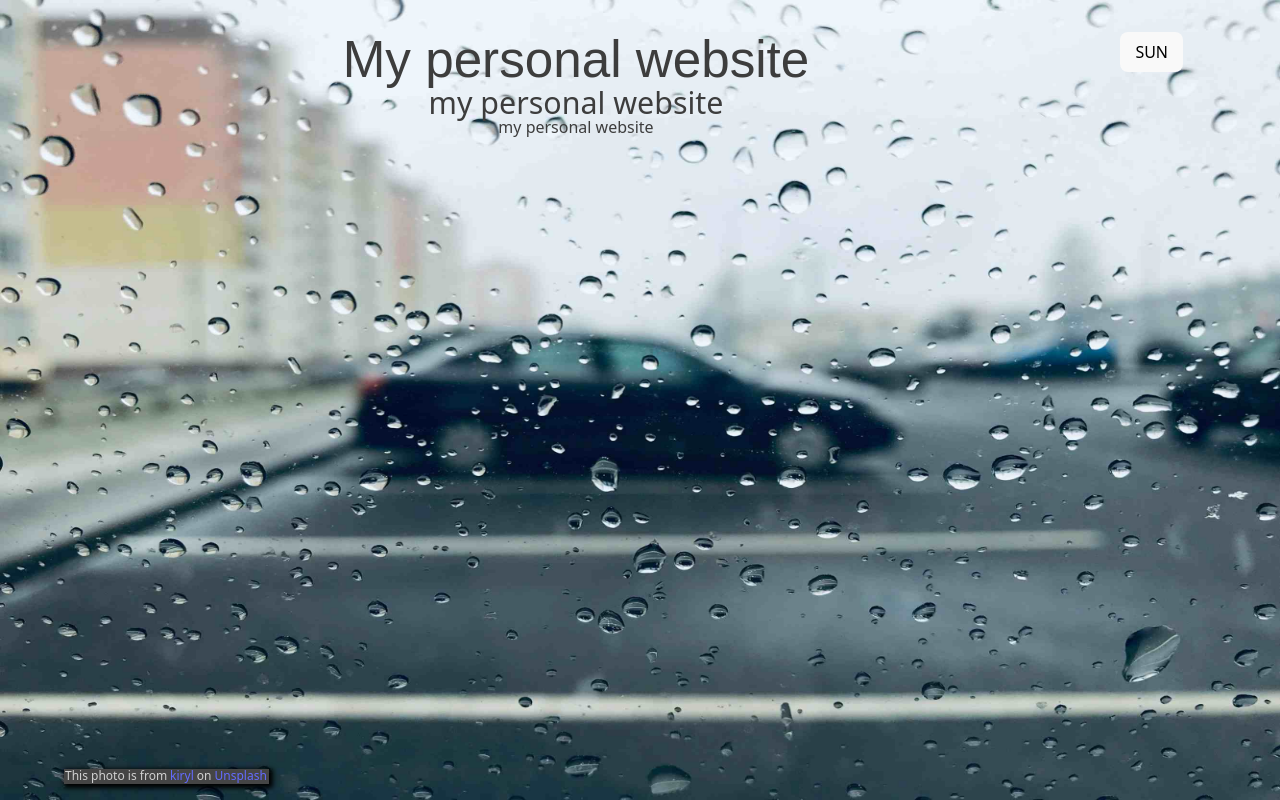
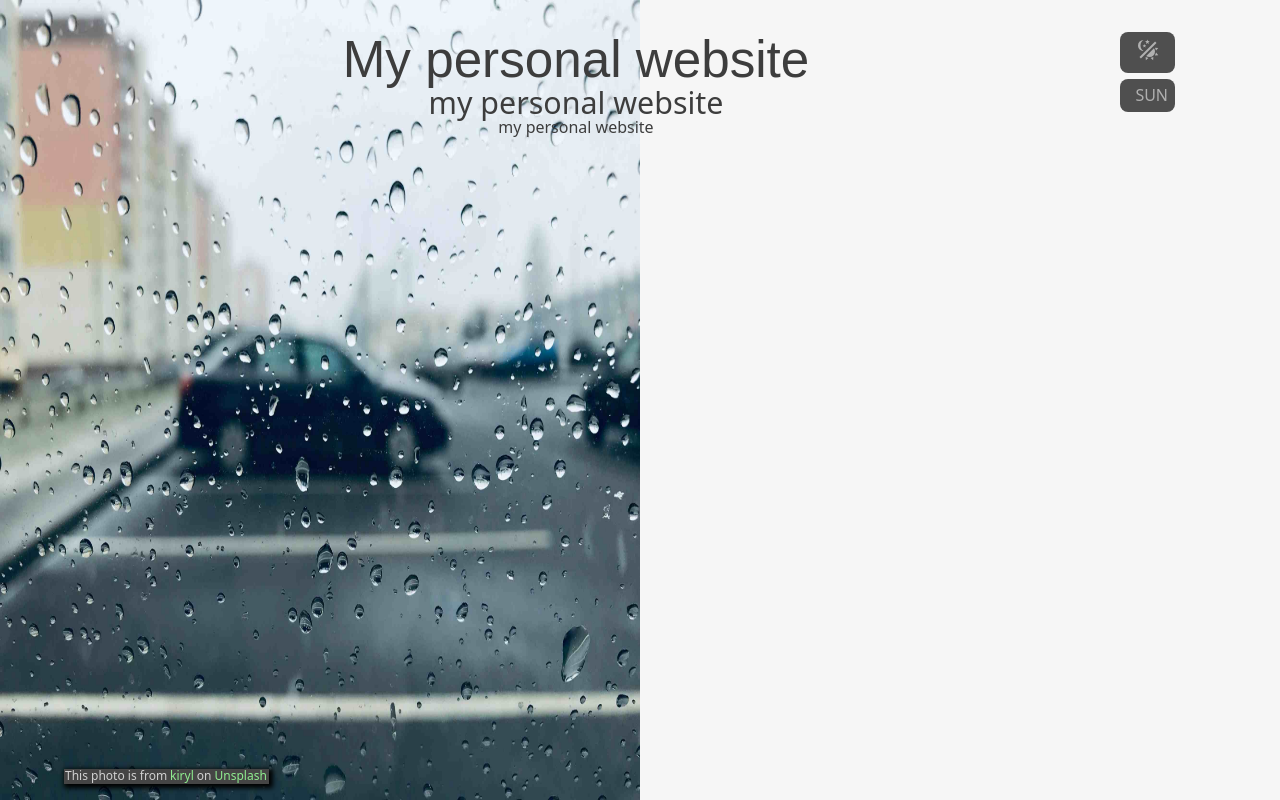
Before and after one commit to manelly67/mypersonalwebsite, a React (Vite) app: page / in a window 1280 px wide. Both pictures are taken after a click on the button "RAIN". Shown: the top 800 px of the page. Built offline with nearby package versions, Linux system fonts and the light colour scheme; a web font is replaced by a local one.

Commit message:
add styles for light/dark and modifybuttons style in animation components

```diff
--- a/src/App.jsx
+++ b/src/App.jsx
@@ -6,13 +6,21 @@ import sun_large from "./assets/img/sun/sunny_day_large.jpg";
 import sun_medium from "./assets/img/sun/sunny_day_medium.jpg";
 import sun_small from "./assets/img/sun/sunny_day_small.jpg";
 import "./styles/App.css";
+import ToggleTheme from "./components/ToggleTheme";
 import Raining from "./animation/Raining";
 import Sunny from "./animation/Sunny";
 import styles from "./styles/Slides.module.css";
+import { myName } from "./assets/text-content";
 
 function App() {
   const body = document.querySelector("body");
+  if (body) {
+    document.body.className = "light";
+  }
   const titleDiv = document.querySelector("title");
+  if (titleDiv) {
+    titleDiv.textContent = `${myName}'s Portfolio`;
+  }
   const [activeIndex, setActiveIndex] = useState(0);
   const [screenWidth, setScreenWidth] = useState(0);
   const [screenHeight, setScreenHeight] = useState(0);
@@ -23,14 +31,12 @@ function App() {
     setScreenHeight(window.innerHeight);
   }, [screenWidth, screenHeight]);
 
-
-function fading(){
-  const picture = document.querySelector("picture");
-  if(picture){
-    picture.className = animateOut;
+  function fading() {
+    const picture = document.querySelector("picture");
+    if (picture) {
+      picture.className = animateOut;
+    }
   }
-}
-
 
   return (
     <>
@@ -42,6 +48,7 @@ function fading(){
         </section>
 
         <aside>
+          <ToggleTheme theme="light" />
           <Raining
             screenWidth={screenWidth}
             screenHeight={screenHeight}
--- a/src/animation/Raining.jsx
+++ b/src/animation/Raining.jsx
@@ -1,4 +1,5 @@
-import styles from "../styles/Slides.module.css";
+import styles1 from "../styles/Slides.module.css";
+import styles2 from "../styles/Buttons.module.css";
 
 const Raining = (props) => {
   const {
@@ -12,7 +13,10 @@ const Raining = (props) => {
     screenHeight,
   } = props;
 
-  const { animateIn } = styles;
+  const { animateIn } = styles1;
+  const { buttonA } = styles2;
+  const imgWidth = screenWidth <= 391 ? screenWidth : (screenWidth > 980 ? screenWidth*0.5 : screenWidth*0.7);
+
 
   return (
     <>
@@ -26,7 +30,7 @@ const Raining = (props) => {
             />
             <img
               src={rain_small}
-              width={screenWidth}
+              width={imgWidth}
               height={screenHeight}
               style={{
                 backgroundImage: "url(/src/assets/img/rain/lo_raining.jpg)",
@@ -60,6 +64,7 @@ const Raining = (props) => {
       ) : (
         <>
           <button
+          className={buttonA}
           onClick={()=>{
             fading();
             setTimeout(onShow,1200);
--- a/src/animation/Sunny.jsx
+++ b/src/animation/Sunny.jsx
@@ -1,4 +1,5 @@
-import styles from "../styles/Slides.module.css";
+import styles1 from "../styles/Slides.module.css";
+import styles2 from "../styles/Buttons.module.css";
 
 const Sunny = (props) => {
   const {
@@ -11,8 +12,9 @@ const Sunny = (props) => {
     screenWidth,
     screenHeight,
   } = props;
-  const { animateIn, bright } = styles;
-
+  const { animateIn, bright } = styles1;
+  const { buttonA } = styles2;
+  const imgWidth = screenWidth <= 391 ? screenWidth : (screenWidth > 980 ? screenWidth*0.5 : screenWidth*0.7);
 
   return (
     <>
@@ -26,7 +28,7 @@ const Sunny = (props) => {
             />
             <img
               src={sun_small}
-              width={screenWidth}
+              width={imgWidth}
               height={screenHeight}
               style={{
                 backgroundImage: "url(/src/assets/img/sun/lo_sunny.jpg)",
@@ -34,7 +36,7 @@ const Sunny = (props) => {
               alt="flock of birds flying under a blue sky on a sunny day"
             />
           </picture>
-          <div className={bright} style={{width:`${screenWidth*0.4}px`,height:`${screenHeight*0.75}px`}}></div>
+          <div className={bright} style={{width:`${imgWidth*0.4}px`,height:`${screenHeight*0.75}px`}}></div>
           <div className="thanks_to">
             <p>
               This photo is from
@@ -61,6 +63,7 @@ const Sunny = (props) => {
       ) : (
         <>
            <button
+           className={buttonA}
            onClick={()=>{
             fading();
             setTimeout(onShow,1200);
--- a/src/styles/Slides.module.css
+++ b/src/styles/Slides.module.css
@@ -1,8 +1,3 @@
-button {
-    width: fit-content;
-    height: fit-content;
-}
-
 
 .animateIn {
     animation: slide-in 1.7s both;
--- a/src/styles/index.css
+++ b/src/styles/index.css
@@ -1,10 +1,32 @@
-
 .savate-medium, h1, h2 {
   font-family: "Savate", sans-serif;
   font-optical-sizing: auto;
   font-weight: 400;
   font-style: normal;
 }
+
+/* define light dark colors*/
+
+.light {
+  --color-bg-first: #f6f6f6;
+  --color-base-text: #3d3d3d;
+  --color-a-hover: lightgreen;
+  --color-text-button: #b0b0b0;
+  --color-bg-button: #4f4f4f;
+  --color-border-button: lightgreen;
+
+}
+
+.dark {
+  --color-bg-first: #3d3d3d;
+  --color-base-text: #f5f8fa;
+  --color-a-hover: lightgreen;
+  --color-text-button:#d1d1d1;
+  --color-bg-button: #6d6d6d;
+  --color-border-button: lightgreen;
+
+}
+
 
 :root {
   font-family: system-ui, Avenir, Helvetica, Arial, sans-serif;
@@ -13,9 +35,6 @@
   font-weight: 400;
   font-style: normal;
 
-  color-scheme: light dark;
-  color: rgba(255, 255, 255, 0.87);
-  background-color: #242424;
   background-attachment: fixed;
 
   font-synthesis: none;
@@ -26,11 +45,11 @@
 
 a {
   font-weight: 500;
-  color: #646cff;
+  color: var(--color-a-hover);
   text-decoration: inherit;
 }
 a:hover {
-  color: #535bf2;
+  color: var(--color-a-hover);
 }
 
 body {
@@ -39,6 +58,9 @@ body {
   place-items:inherit;
   min-width: 320px;
   min-height: 100vh;
+
+  background-color: var(--color-bg-first);
+  color:var(--color-base-text);
 }
 
 h1 {
@@ -68,27 +90,15 @@ button {
   font-size: 1em;
   font-weight: 500;
   font-family: inherit;
-  background-color: #1a1a1a;
+  background-color: var(--color-bg-button);
+  color: var(--color-text-button);
   cursor: pointer;
   transition: border-color 0.25s;
 }
 button:hover {
-  border-color: #454545;
+  border-color: var(--color-border-button);
 }
 button:focus,
 button:focus-visible {
   outline: 4px auto -webkit-focus-ring-color;
 }
-
-@media (prefers-color-scheme: light) {
-  :root {
-    color: #3d3d3d;
-    background-color: #f6f6f6;
-  }
-  a:hover {
-    color: lightgreen;
-  }
-  button {
-    background-color: #f9f9f9;
-  }
-}
```
